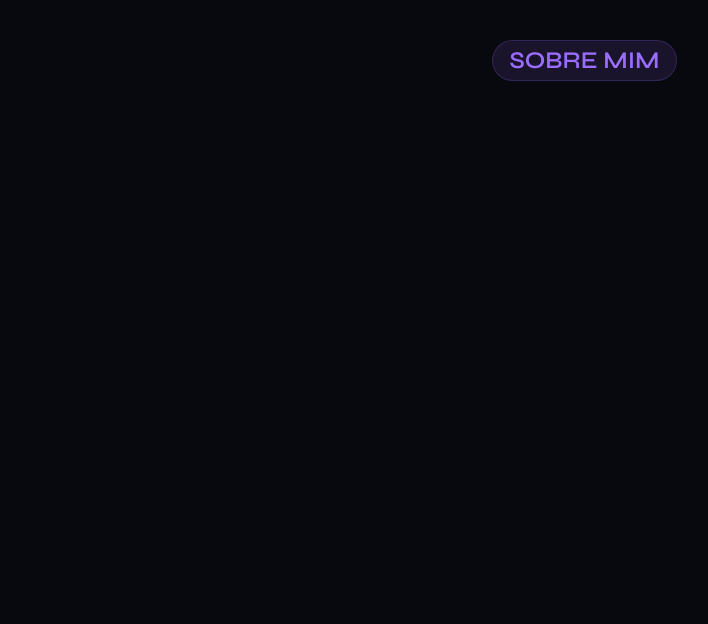
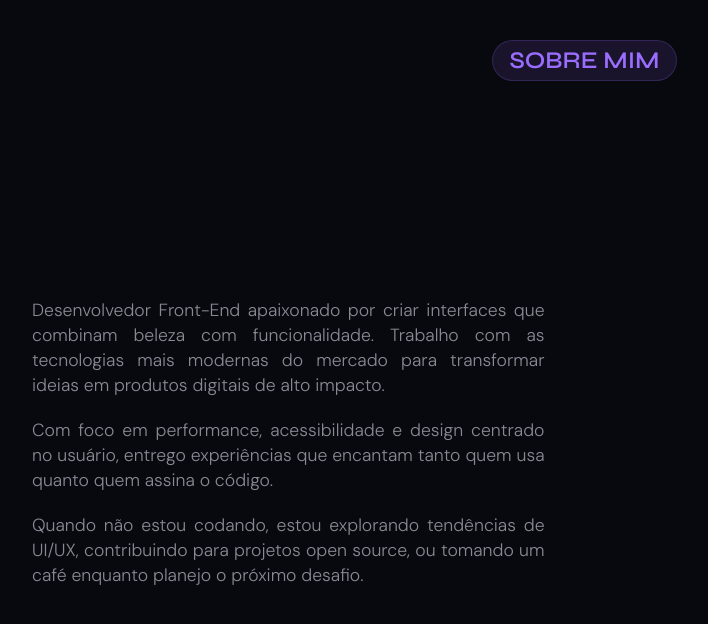
Before and after one commit to elisvaldobraga23/meu-portfolio, a React (Vite) app: page / in a window 1280 px wide. Shown: the part 635-1259 px from the top of the page, without its empty margins (93-801 px from the left). Built offline with nearby package versions, Linux system fonts and the light colour scheme.

Commit message:
Ajuste na animação

```diff
--- a/src/components/Sobre.jsx
+++ b/src/components/Sobre.jsx
@@ -22,12 +22,12 @@ export function Sobre() {
             <div className="linha">
                 <div className="column">
                     <h3 data-aos="fade-right">Olá, Sou Elisvaldo Braga</h3>
-                    <p data-aos="fade-right" className="p-sobre">
+                    <p className="p-sobre">
                         Desenvolvedor Front-End apaixonado por criar interfaces que combinam beleza com funcionalidade. Trabalho com as tecnologias mais modernas do mercado para transformar ideias em produtos digitais de alto impacto.</p>
 
-                    <p data-aos="fade-right" className="p-sobre">Com foco em performance, acessibilidade e design centrado no usuário, entrego experiências que encantam tanto quem usa quanto quem assina o código.</p>
+                    <p className="p-sobre">Com foco em performance, acessibilidade e design centrado no usuário, entrego experiências que encantam tanto quem usa quanto quem assina o código.</p>
 
-                    <p data-aos="fade-right" className="p-sobre">Quando não estou codando, estou explorando tendências de UI/UX, contribuindo para projetos open source, ou tomando um café enquanto planejo o próximo desafio.</p>
+                    <p className="p-sobre">Quando não estou codando, estou explorando tendências de UI/UX, contribuindo para projetos open source, ou tomando um café enquanto planejo o próximo desafio.</p>
                 </div>
 
 
```
